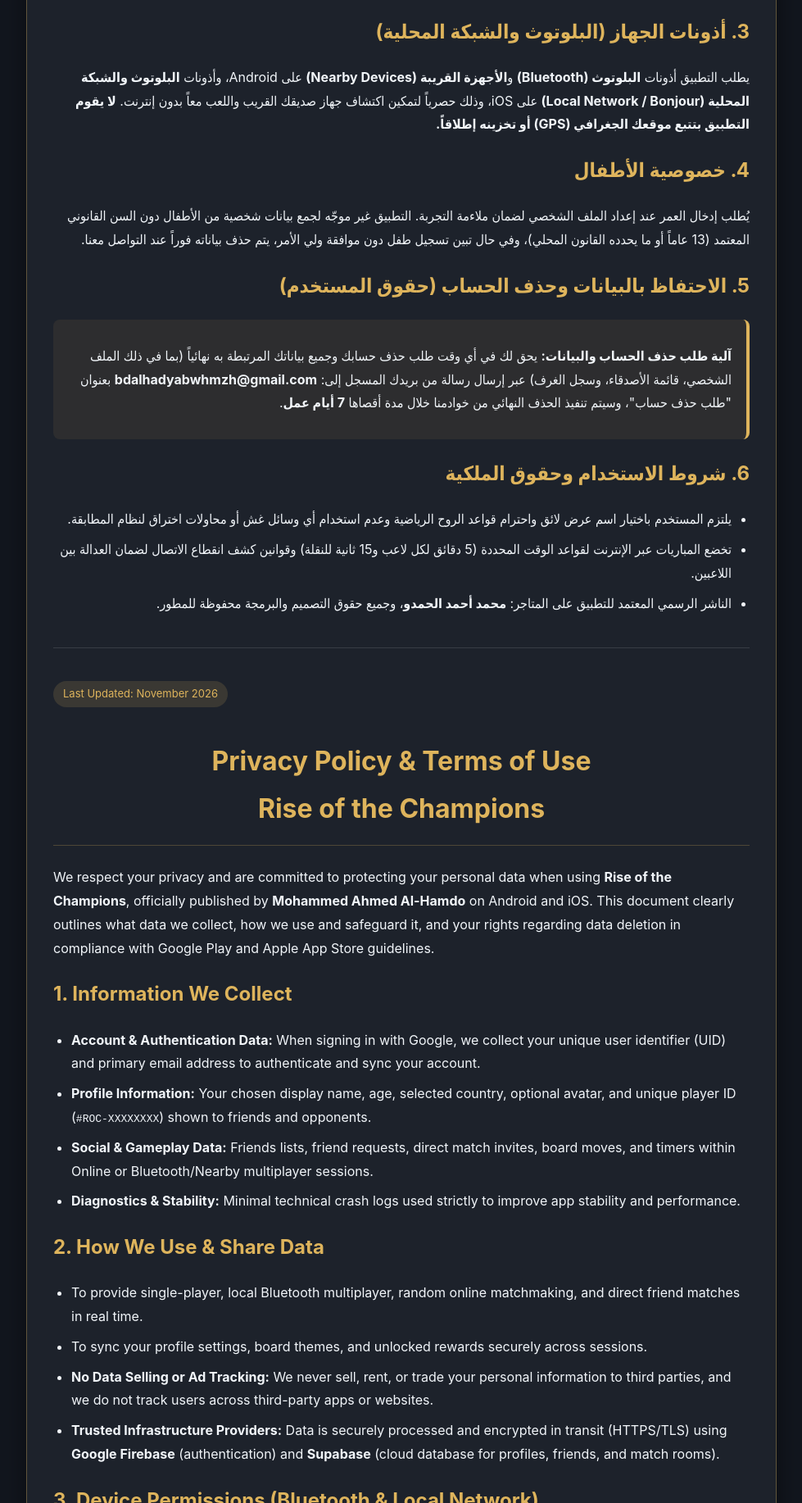
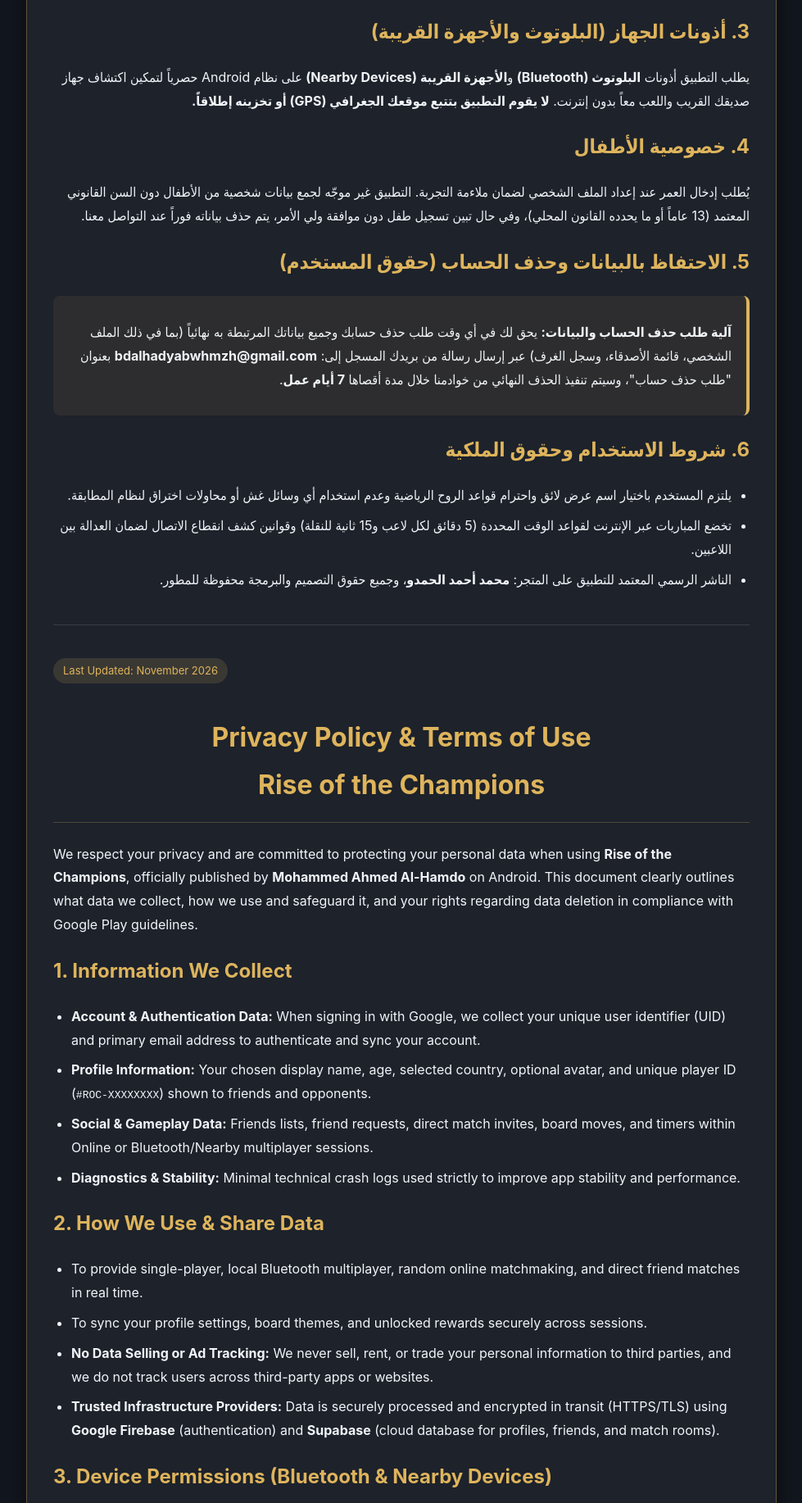
Before and after one commit to bdalhadyabwhmzh-svg/privacy-policy, a plain HTML site: page index.html in a window 1280 px wide. Shown: the part 966-2800 px from the top of the page at 82% size, without its empty margins (150-1129 px from the left). Drawn offline with Linux system fonts and the light colour scheme.

Commit message:
Update privacy policy and terms of use text

```diff
--- a/index.html
+++ b/index.html
@@ -79,7 +79,7 @@
       <span class="badge">آخر تحديث: نوفمبر 2026</span>
       <h1>سياسة الخصوصية وشروط الاستخدام<br>لعبة صعود الأبطال (Rise of the Champions)</h1>
 
-      <p>نحن نحترم خصوصيتك ونلتزم بحماية بياناتك الشخصية عند استخدامك لتطبيق ولعبة <strong>صعود الأبطال (Rise of the Champions)</strong> المنشورة رسمياً عبر الناشر <strong>محمد أحمد الحمدو</strong> على نظامي Android و iOS. توضح هذه الوثيقة أنواع البيانات التي نجمعها، أسباب جمعها، وكيفية التحكم فيها وحذفها وفق معايير متجري Google Play و Apple App Store.</p>
+      <p>نحن نحترم خصوصيتك ونلتزم بحماية بياناتك الشخصية عند استخدامك لتطبيق ولعبة <strong>صعود الأبطال (Rise of the Champions)</strong> المنشورة رسمياً عبر الناشر <strong>محمد أحمد الحمدو</strong> على نظام Android. توضح هذه الوثيقة أنواع البيانات التي نجمعها، أسباب جمعها، وكيفية التحكم فيها وحذفها وفق معايير متجر Google Play.</p>
 
       <h2>1. البيانات التي نجمعها</h2>
       <ul>
@@ -97,8 +97,8 @@
         <li><strong>مزودو الخدمات السحابية الموثوقون:</strong> نعتمد على بنية <strong>Google Firebase</strong> (للمصادقة) و<strong>Supabase</strong> (لقاعدة بيانات اللاعبين والأصدقاء وغرف اللعب) وفق معايير التشفير المعتمدة (HTTPS/TLS).</li>
       </ul>
 
-      <h2>3. أذونات الجهاز (البلوتوث والشبكة المحلية)</h2>
-      <p>يطلب التطبيق أذونات <strong>البلوتوث (Bluetooth)</strong> و<strong>الأجهزة القريبة (Nearby Devices)</strong> على Android، وأذونات <strong>البلوتوث والشبكة المحلية (Local Network / Bonjour)</strong> على iOS، وذلك حصرياً لتمكين اكتشاف جهاز صديقك القريب واللعب معاً بدون إنترنت. <strong>لا يقوم التطبيق بتتبع موقعك الجغرافي (GPS) أو تخزينه إطلاقاً.</strong></p>
+      <h2>3. أذونات الجهاز (البلوتوث والأجهزة القريبة)</h2>
+      <p>يطلب التطبيق أذونات <strong>البلوتوث (Bluetooth)</strong> و<strong>الأجهزة القريبة (Nearby Devices)</strong> على نظام Android حصرياً لتمكين اكتشاف جهاز صديقك القريب واللعب معاً بدون إنترنت. <strong>لا يقوم التطبيق بتتبع موقعك الجغرافي (GPS) أو تخزينه إطلاقاً.</strong></p>
 
       <h2>4. خصوصية الأطفال</h2>
       <p>يُطلب إدخال العمر عند إعداد الملف الشخصي لضمان ملاءمة التجربة. التطبيق غير موجّه لجمع بيانات شخصية من الأطفال دون السن القانوني المعتمد (13 عاماً أو ما يحدده القانون المحلي)، وفي حال تبين تسجيل طفل دون موافقة ولي الأمر، يتم حذف بياناته فوراً عند التواصل معنا.</p>
@@ -112,7 +112,7 @@
       <ul>
         <li>يلتزم المستخدم باختيار اسم عرض لائق واحترام قواعد الروح الرياضية وعدم استخدام أي وسائل غش أو محاولات اختراق لنظام المطابقة.</li>
         <li>تخضع المباريات عبر الإنترنت لقواعد الوقت المحددة (5 دقائق لكل لاعب و15 ثانية للنقلة) وقوانين كشف انقطاع الاتصال لضمان العدالة بين اللاعبين.</li>
-        <li>الناشر الرسمي المعتمد للتطبيق على المتاجر: <strong>محمد أحمد الحمدو</strong>، وجميع حقوق التصميم والبرمجة محفوظة للمطور.</li>
+        <li>الناشر الرسمي المعتمد للتطبيق على المتجر: <strong>محمد أحمد الحمدو</strong>، وجميع حقوق التصميم والبرمجة محفوظة للمطور.</li>
       </ul>
     </div>
 
@@ -123,7 +123,7 @@
       <span class="badge">Last Updated: November 2026</span>
       <h1>Privacy Policy & Terms of Use<br>Rise of the Champions</h1>
 
-      <p>We respect your privacy and are committed to protecting your personal data when using <strong>Rise of the Champions</strong>, officially published by <strong>Mohammed Ahmed Al-Hamdo</strong> on Android and iOS. This document clearly outlines what data we collect, how we use and safeguard it, and your rights regarding data deletion in compliance with Google Play and Apple App Store guidelines.</p>
+      <p>We respect your privacy and are committed to protecting your personal data when using <strong>Rise of the Champions</strong>, officially published by <strong>Mohammed Ahmed Al-Hamdo</strong> on Android. This document clearly outlines what data we collect, how we use and safeguard it, and your rights regarding data deletion in compliance with Google Play guidelines.</p>
 
       <h2>1. Information We Collect</h2>
       <ul>
@@ -141,8 +141,8 @@
         <li><strong>Trusted Infrastructure Providers:</strong> Data is securely processed and encrypted in transit (HTTPS/TLS) using <strong>Google Firebase</strong> (authentication) and <strong>Supabase</strong> (cloud database for profiles, friends, and match rooms).</li>
       </ul>
 
-      <h2>3. Device Permissions (Bluetooth & Local Network)</h2>
-      <p>The app requests <strong>Bluetooth</strong> and <strong>Nearby Devices</strong> permissions on Android, and <strong>Bluetooth</strong> and <strong>Local Network (Bonjour)</strong> permissions on iOS, strictly to discover and connect with a nearby friend's device for offline local chess matches. <strong>We never collect, track, or store your GPS location.</strong></p>
+      <h2>3. Device Permissions (Bluetooth & Nearby Devices)</h2>
+      <p>The app requests <strong>Bluetooth</strong> and <strong>Nearby Devices</strong> permissions on Android strictly to discover and connect with a nearby friend's device for offline local chess matches. <strong>We never collect, track, or store your GPS location.</strong></p>
 
       <h2>4. Children's Privacy</h2>
       <p>Age verification is required during profile setup. We do not knowingly collect personal information from children under the applicable digital consent age (13 or local equivalent). If we become aware of such collection without parental consent, we will promptly delete the data upon notice.</p>
@@ -163,4 +163,8 @@
     <div class="footer">
       <p>الناشر الرسمي / Official Publisher: <strong>محمد أحمد الحمدو (Mohammed Ahmed Al-Hamdo)</strong></p>
       <p>للتواصل والاستفسار / Contact Support: <strong>bdalhadyabwhmzh@gmail.com</strong></p>
-      © 2026 Rise of the Champions. All Rights Reserved.
+      <p>© 2026 Rise of the Champions. All Rights Reserved.</p>
+    </div>
+  </div>
+</body>
+</html>
```
